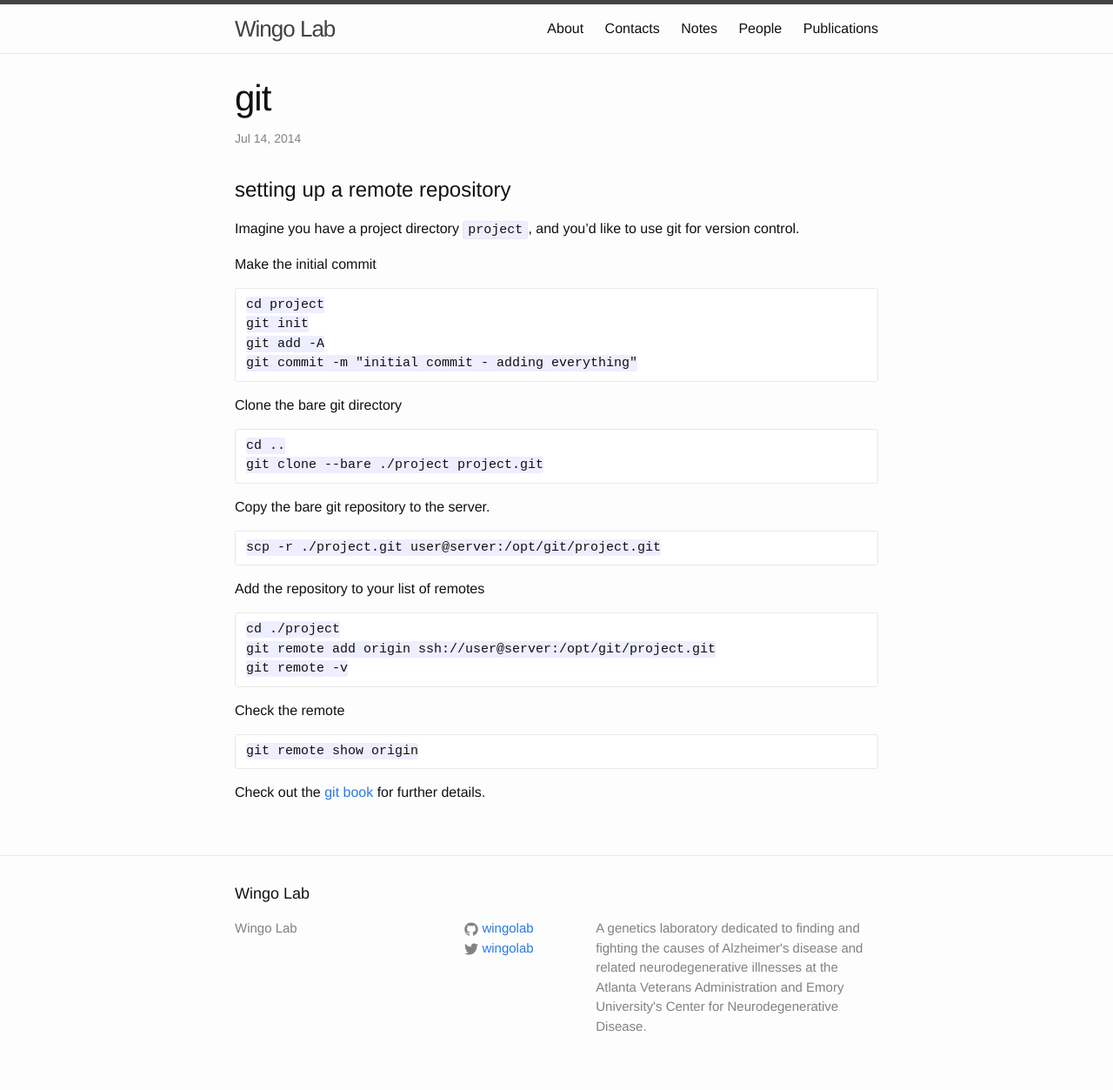
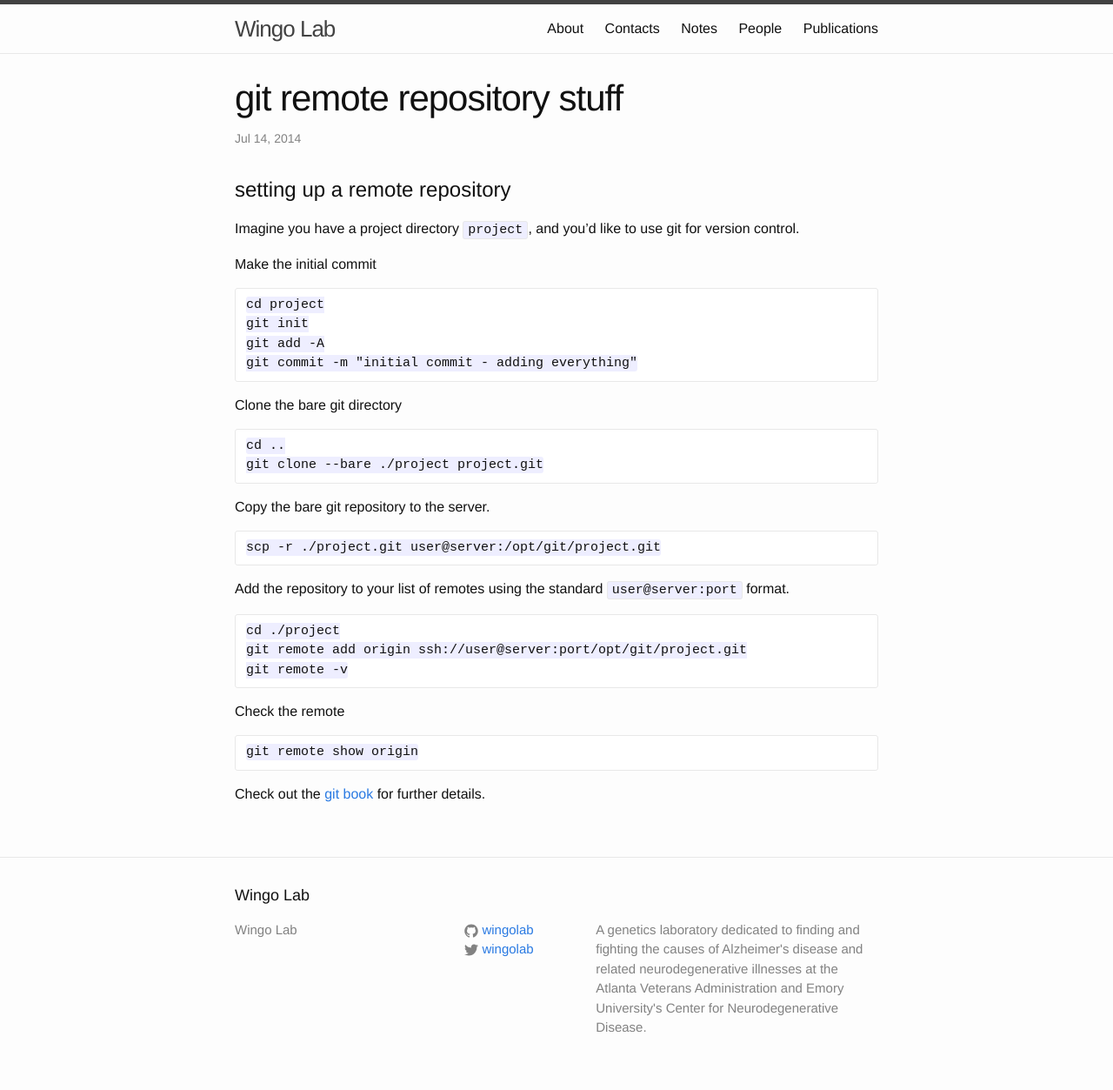
Before and after one commit to wingolab/wingolab.github.io, a Jekyll site: the page built from _posts/2014-07-13-git.markdown, in a window 1280 px wide. Shown: the whole page at 87% size. Built offline with Jekyll 4.4.1, drawn with Linux system fonts in a browser that asks for light colours.

Commit message:
small update on git remote servers

```diff
--- a/_posts/2014-07-13-git.markdown
+++ b/_posts/2014-07-13-git.markdown
@@ -1,6 +1,6 @@
 ---
 layout: post
-title: git
+title: git remote repository stuff
 date: 2014-07-13 21:46:53.000000000 -04:00
 ---
 # setting up a remote repository
@@ -23,10 +23,10 @@ Copy the bare git repository to the server.
 
     scp -r ./project.git user@server:/opt/git/project.git
 
-Add the repository to your list of remotes
+Add the repository to your list of remotes using the standard `user@server:port` format.
 
     cd ./project
-    git remote add origin ssh://user@server:/opt/git/project.git
+    git remote add origin ssh://user@server:port/opt/git/project.git
     git remote -v
 
 Check the remote
```
